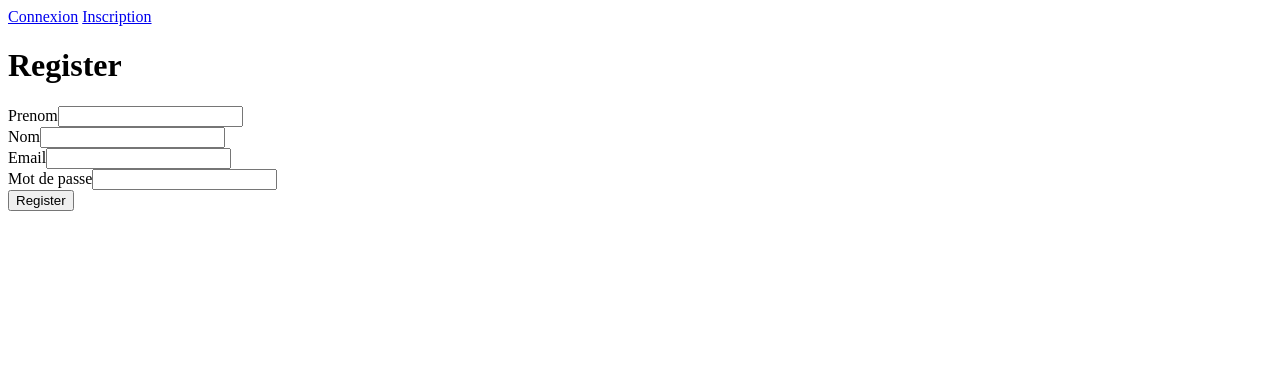
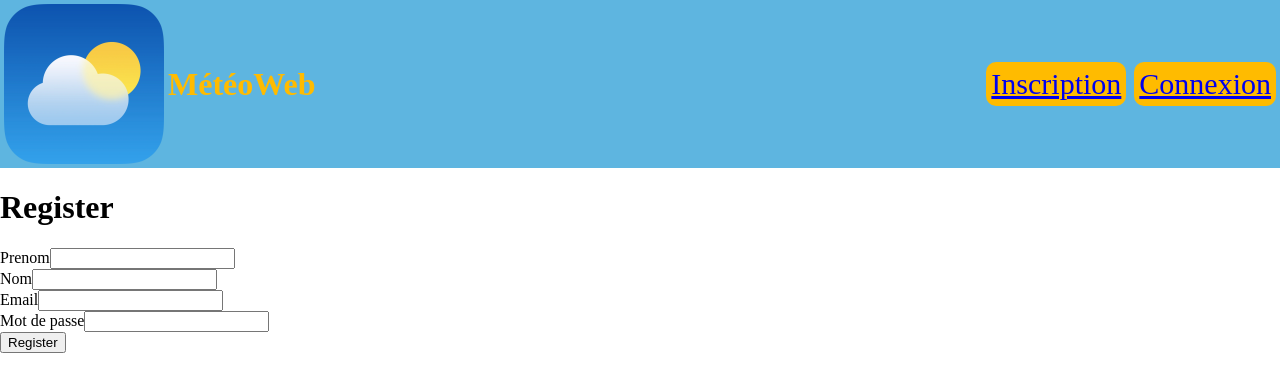
Before and after one commit to Artpare4/MeteoWeb, a Symfony app: template templates/registration/register.html.twig in a window 1280 px wide. Shown: the top 392 px of the page. Run offline with Twig, Linux system fonts and the light colour scheme; the template is opened without the code that fills it, so the values that code supplies are empty; form fields are guessed from the names that the template uses; some libraries are stand-ins or nearby versions.

Commit message:
Ajout de la première version du header

```diff
--- a/public/style.css
+++ b/public/style.css
@@ -0,0 +1,40 @@
+body{
+    margin: 0;
+}
+
+img{
+    margin: 4px;
+}
+.formbtn{
+    background-color: #ffbb00 ;
+    padding: 5px;
+    margin:4px;
+    font-size: 30px;
+    height: fit-content;
+    border-radius: 10px;
+}
+
+header{
+    background-color: #5eb5e0;
+    display: flex;
+    flex-direction: row;
+    justify-content: space-between;
+}
+
+.headercontent{
+    display: flex;
+    flex-direction:row;
+    flex-grow: 1;
+}
+.headertitle{
+    display: flex;
+    align-items: center;
+    color: #ffbb00 ;
+}
+.headerBtn{
+    display: flex;
+    flex-direction: row-reverse;
+    justify-content: end;
+    align-items: center;
+    flex-grow: 1;
+}
--- a/templates/base.html.twig
+++ b/templates/base.html.twig
@@ -16,9 +16,19 @@
         {% endblock %}
     </head>
     <body>
+        <header>
+            <img src="{{ asset('logometeo.png') }}" alt="logo">
+            <div class="headercontent">
+                <div class="headertitle">
+                    <h1>MétéoWeb</h1>
+                </div>
 
-        <a class="formbtn" href="{{ path('app_login') }}">Connexion</a>
-        <a class="formbtn" href="{{ path('app_registration') }}">Inscription</a>
-        {% block body %}{% endblock %}
+                <div class="headerBtn">
+                    <a class="formbtn" href="{{ path('app_login') }}">Connexion</a>
+                    <a class="formbtn" href="{{ path('app_registration') }}">Inscription</a>
+                </div>
+            </div>
+        </header>
+            {% block body %}{% endblock %}
     </body>
 </html>
```
Also changed, not shown: public/logometeo.png (added).
